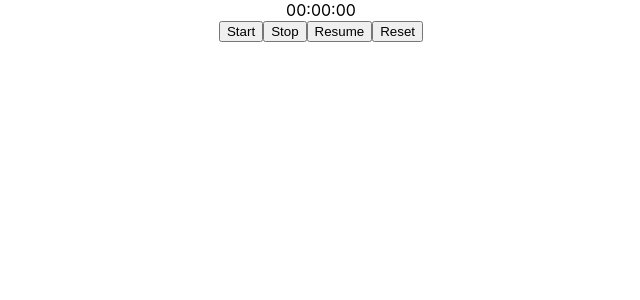
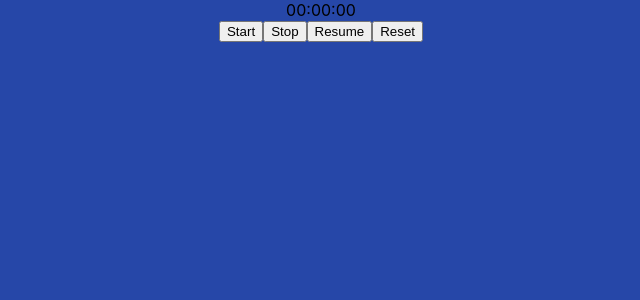
Before and after one commit to Trizzy570/react-timer, a React (Create React App) app: page / in a window 1280 px wide. Shown: the top 300 px of the page, without its empty margins (319-959 px from the left). Built offline with nearby package versions, Linux system fonts and the light colour scheme.

Commit message:
<background color>

```diff
--- a/src/App.css
+++ b/src/App.css
@@ -7,6 +7,7 @@
   pointer-events: none;
 }
 
+
 @media (prefers-reduced-motion: no-preference) {
   .App-logo {
     animation: App-logo-spin infinite 20s linear;
@@ -14,7 +15,7 @@
 }
 
 .App-header {
-  background-color: #282c34;
+  background-color: #030303;
   min-height: 100vh;
   display: flex;
   flex-direction: column;
--- a/src/index.css
+++ b/src/index.css
@@ -6,8 +6,10 @@ body {
   -webkit-font-smoothing: antialiased;
   -moz-osx-font-smoothing: grayscale;
 }
-
+body {background-color: rgb(38, 71, 168);}
 code {
   font-family: source-code-pro, Menlo, Monaco, Consolas, 'Courier New',
     monospace;
+
+
 }
```
